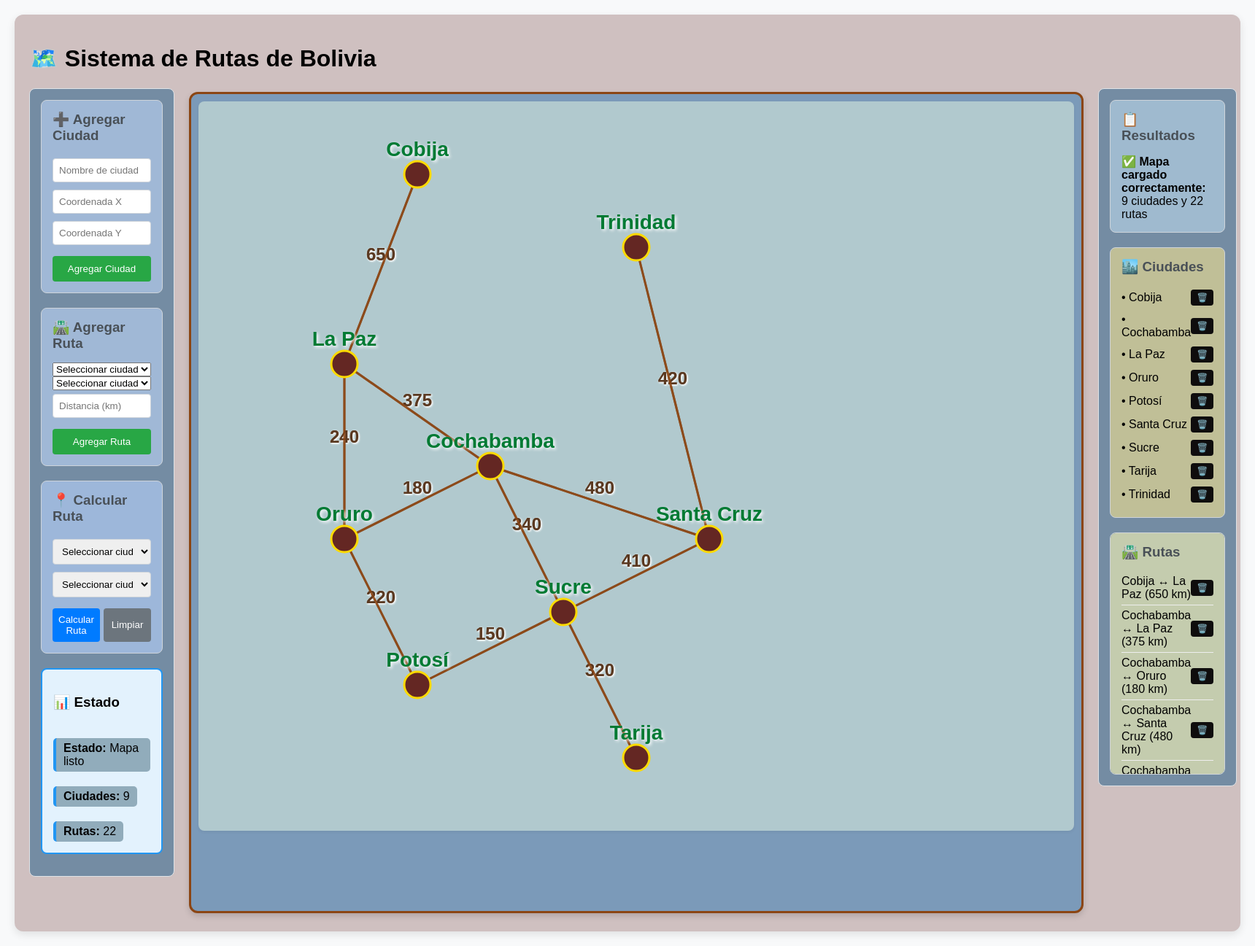
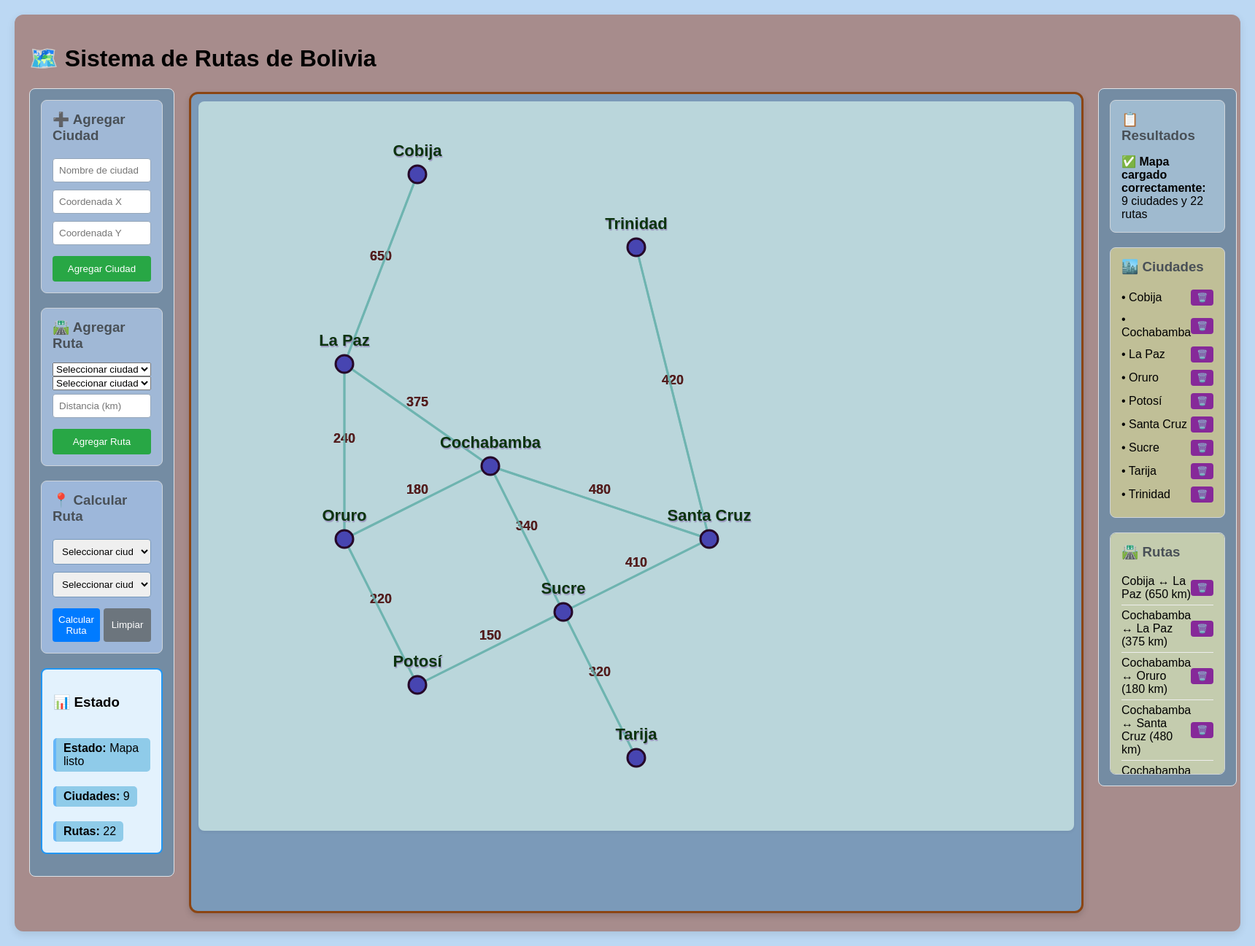
Before and after one commit to lorginho/INF310-SA, a Flask app: page / in a window 1720 px wide. Shown: the whole page at 73% size. Run offline with Flask 3, Linux system fonts and the light colour scheme.

Commit message:
Actualizando formato css

```diff
--- a/tareas/grafo_rutas/static/estilo.css
+++ b/tareas/grafo_rutas/static/estilo.css
@@ -2,14 +2,14 @@
 
 /* FONDO DE LA VENTANA PRINCIPAL */
 body {
-    background: #f8f9fa;       /* ✅ GRIS MUY CLARO */
+    background: #bcd8f3;       /* ✅ GRIS MUY CLARO */
     margin: 0;
     padding: 20px;
     font-family: Arial, sans-serif;
 }
 
 .container {
-    background: rgb(207, 192, 192);         /* ✅ CONTENEDOR PRINCIPAL BLANCO */
+    background: rgb(167, 140, 140);         /* ✅ CONTENEDOR PRINCIPAL BLANCO */
     border-radius: 12px;
     padding: 20px;
     box-shadow: 0 4px 12px rgba(0, 0, 0, 0.1);
@@ -30,21 +30,22 @@ body {
 
 .estado-item {
     padding: 5px 10px;
-    background: rgb(145, 172, 187);
+    background: rgb(143, 203, 233);
     border-radius: 5px;
-    border-left: 4px solid #2196f3;
+    border-left: 4px solid #65b6f8;
 }
 
 .ruta {
-    stroke: #8B4513;
+    /*stroke: #365cc5;*/
+    stroke: #6cb3af;
     stroke-width: 3;
     opacity: 0.8;
 }
 
 .ruta-optima {
-    stroke: #28a745;
-    stroke-width: 5;
-    opacity: 0.9;
+    stroke: #e70f0f;
+    stroke-width: 8;
+    opacity: 0.8;
     animation: highlight 1.5s infinite;
 }
 
@@ -54,24 +55,12 @@ body {
 }
 
 .peso-ruta {
-    fill: #5a3921;
-    font-size: 10px;
+    fill: #8f4e1f;
+    font-size: 50px;
     font-weight: bold;
-    background-color: rgba(131, 207, 143, 0.8);
+    background-color: rgba(1, 20, 4, 0.8);
 }
 
-.circulo-ciudad {
-    fill: #69312d;
-    stroke: #fdda00;
-    stroke-width: 2;
-}
-
-.nombre-ciudad {
-    fill: #007a33;
-    font-size: 12px;
-    font-weight: bold;
-    text-shadow: 1px 1px 2px white;
-}
 
 /* LAYOUT PRINCIPAL */
 .layout {
@@ -118,42 +107,36 @@ body {
 
 /* SVG MÁS GRANDE */
 #mapa {
-    background: rgb(177, 201, 206);
+    /* Color del Fondo del Mapa*/
+    background: rgb(186, 214, 219);
     border-radius: 8px;
     box-shadow: 0 2px 4px rgba(0, 0, 0, 0.05);
     display: block;    /* ✅ EVITAR ESPACIOS EXTRA */
     cursor: crosshair;  /* ✅ CURSOR ESPECIAL PARA AGREGAR CIUDADES */
 }
 
-
-
-
-
-
-
-
 /* LETRAS MÁS GRANDES Y LEGIBLES */
 .nombre-ciudad {
-    fill: #007a33;
-    font-size: 28px;           /* ✅ MÁS GRANDE (era 12px) */
+    fill: #0c330e;
+    font-size: 22px;           /* ✅ MÁS GRANDE (era 12px) */
     font-weight: bold;
-    text-shadow: 2px 2px 4px white;  /* ✅ SOMBRA MÁS FUERTE */
+    text-shadow: 1px 2px 1px rgb(153, 149, 189);  /* ✅ SOMBRA MÁS FUERTE */
 }
 
 .peso-ruta {
-    fill: #5a3921;
-    font-size: 24px;           /* ✅ MÁS GRANDE (era 10px) */
+    fill: #531e1e;
+    font-size: 18px;           /* ✅ MÁS GRANDE (era 10px) */
     font-weight: bold;
-    background-color: rgba(255, 255, 255, 0.9);
-    text-shadow: 1px 1px 3px white;  /* ✅ SOMBRA PARA MEJOR LECTURA */
+    /*background-color: rgba(255, 255, 255, 0.9);*/
+    /*text-shadow: 1px 1px 3px white;  /* ✅ SOMBRA PARA MEJOR LECTURA */
 }
 
 /* CIUDADES MÁS GRANDES */
 .circulo-ciudad {
-    fill: #642723;
-    stroke: #fdda00;
+    fill: #4745b1ff;
+    stroke: #260829;
     stroke-width: 3;
-    r: 18;                     /* ✅ MÁS GRANDE (era 12) */
+    r: 12;                     /* ✅ MÁS GRANDE (era 12) */
 }
 
 
@@ -175,7 +158,7 @@ body {
     width: 100%;
     padding: 8px;
     margin: 5px 0;
-    border: 1px solid #ced4da;
+    border: 1px solid #96a7b9;
     border-radius: 4px;
     box-sizing: border-box;
 }
@@ -213,7 +196,7 @@ body {
     width: 100%;
     padding: 8px;
     margin: 5px 0;
-    border: 1px solid #ced4da;
+    border: 1px solid #7798b9;
     border-radius: 4px;
     box-sizing: border-box;
 }
@@ -295,7 +278,7 @@ body {
     justify-content: space-between;
     align-items: center;
     padding: 8px 0;
-    border-bottom: 1px solid #eee;
+    border-bottom: 1px solid #745555;
 }
 
 .ruta-item:last-child {
@@ -303,8 +286,8 @@ body {
 }
 
 .btn-eliminar {
-    background: #0f0d0d;
-    color: white;
+    background: hsl(290, 58%, 38%);
+    color: rgb(26, 167, 96);
     border: none;
     border-radius: 4px;
     padding: 4px 8px;
--- a/tareas/grafo_rutas/static/rutas.js
+++ b/tareas/grafo_rutas/static/rutas.js
@@ -162,10 +162,6 @@ class SistemaRutas {
     }
 
 
-
-
-
-
     dibujarMapa() {
         this.actualizarEstado("Dibujando mapa...");
         this.dibujarRutas();
@@ -321,6 +317,7 @@ class SistemaRutas {
         for (let i = 0; i < pasos.length; i++) {
             const [accion, ciudad, valor] = pasos[i];
 
+            // Pausas de 300ms entre pasos para seguimiento visual, se cambio a 500
             await new Promise(resolve => setTimeout(resolve, 300)); // Pausa de 300ms
 
             const circulo = document.getElementById(`circulo-${ciudad}`);
@@ -337,8 +334,9 @@ class SistemaRutas {
 
         // Restaurar colores después de la animación
         setTimeout(() => {
+            /*this.limpiarAnimaciones();*/
             this.limpiarAnimaciones();
-        }, 1000);
+        }, 10);
     }
 
     limpiarAnimaciones() {
@@ -346,8 +344,9 @@ class SistemaRutas {
         Object.keys(this.ciudades).forEach(ciudad => {
             const circulo = document.getElementById(`circulo-${ciudad}`);
             if (circulo) {
-                circulo.style.fill = '#d52b1e';
-                circulo.style.stroke = '#fdda00';
+                //circulo.style.fill = '#d52b1e';
+                circulo.style.fill = '#4745b1ff';
+                circulo.style.stroke = '#f2f700';
             }
         });
     }
```
Also changed, not shown: tareas/grafo_rutas/sistema_rutas2.png (added).
